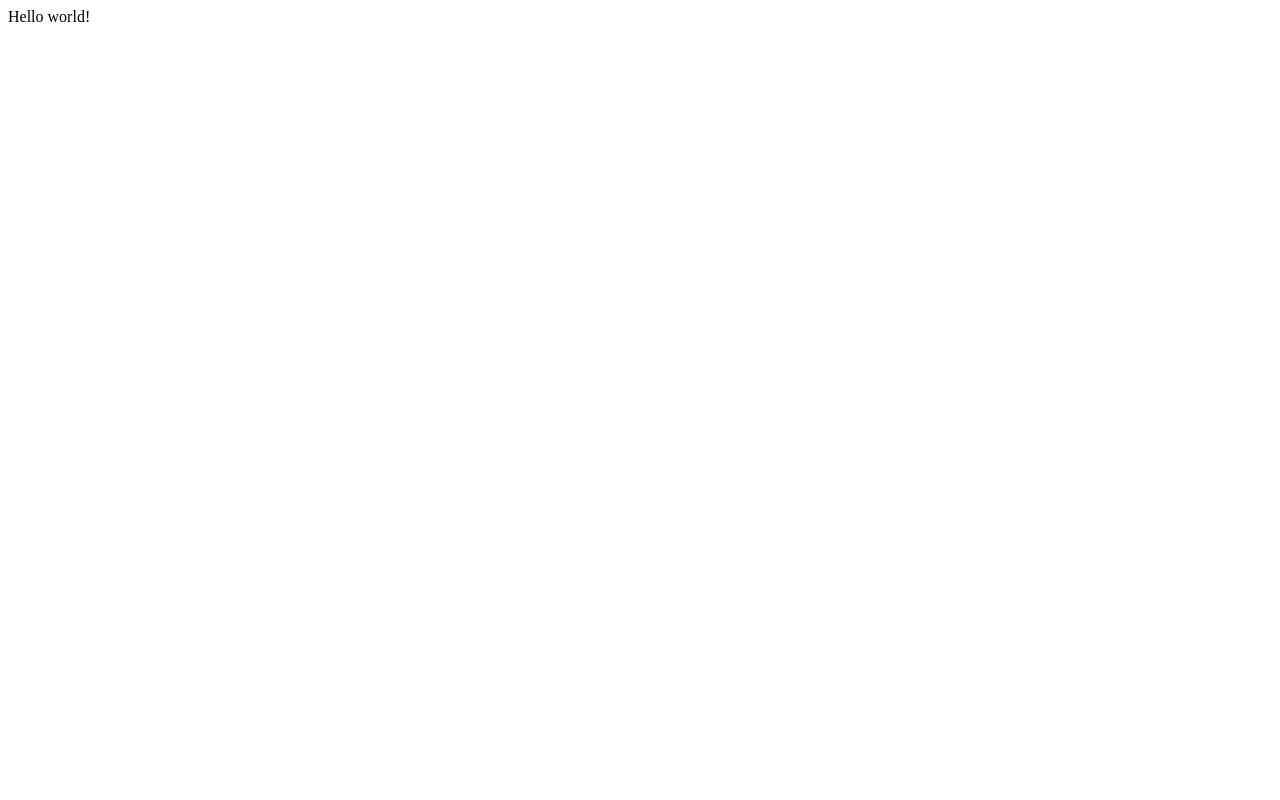
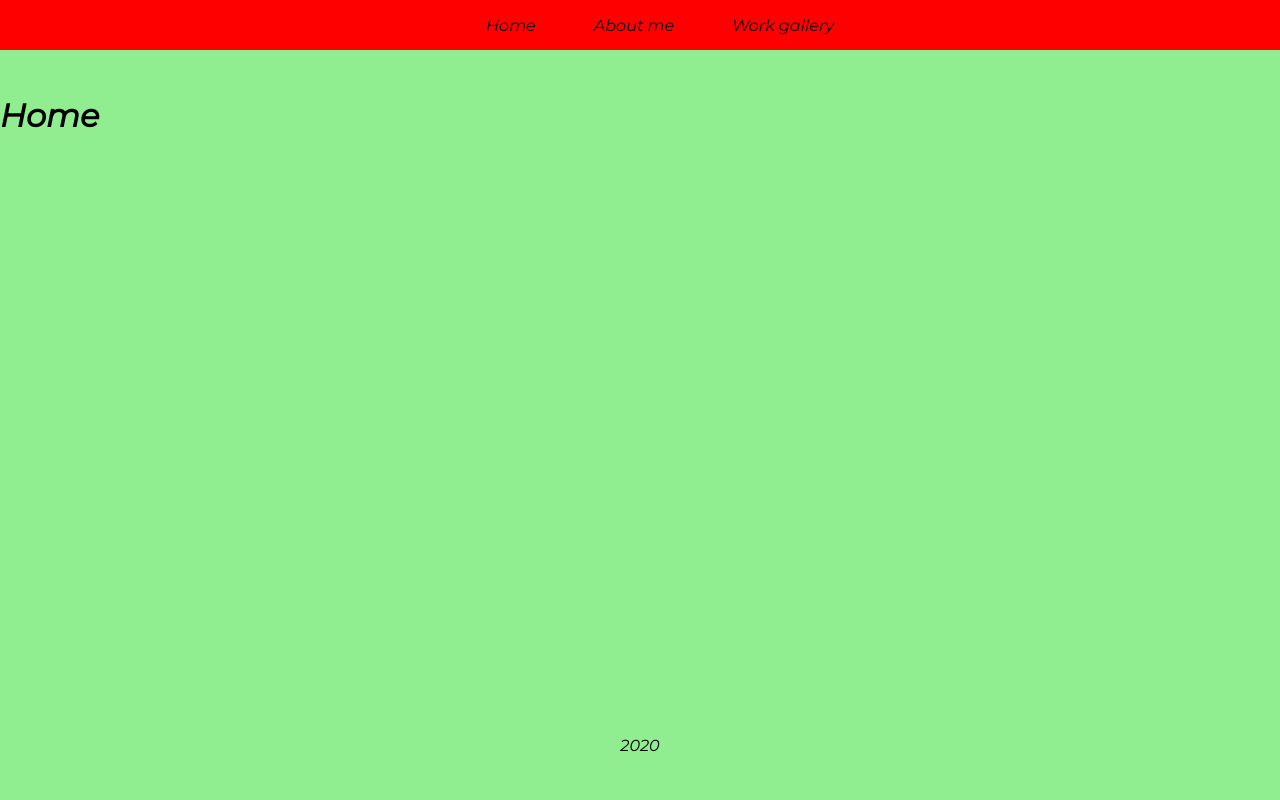
Before and after one commit to JesielPalacios/portafolio-jesiel-gatsby, a Gatsby site: page / in a window 1280 px wide. Built offline with nearby package versions, Linux system fonts and the light colour scheme; Gatsby itself is replaced by a stand-in of ours.

Commit message:
Agrega estilos y completa boceto.

```diff
--- a/gatsby-config.js
+++ b/gatsby-config.js
@@ -6,5 +6,5 @@
 
 module.exports = {
   /* Your site config here */
-  plugins: [],
+  plugins: [`gatsby-plugin-sass`],
 }
--- a/package.json
+++ b/package.json
@@ -15,8 +15,10 @@
   },
   "dependencies": {
     "gatsby": "^3.9.0",
+    "gatsby-plugin-sass": "^4.9.0",
     "react": "^17.0.1",
-    "react-dom": "^17.0.1"
+    "react-dom": "^17.0.1",
+    "sass": "^1.35.2"
   },
   "devDependencies": {
     "prettier": "2.3.2"
--- /dev/null
+++ b/src/components/container.jsx
@@ -0,0 +1,14 @@
+import React from 'react'
+import Navbar from './shared/navbar'
+import "./container.scss"
+import "../style.scss"
+
+export default function Container( { children } ) {
+  return (
+    <div className="container">
+      <Navbar />
+      {children}
+      <footer>2020</footer>
+    </div>
+  )
+}
--- /dev/null
+++ b/src/components/container.scss
@@ -0,0 +1,20 @@
+* {
+  // font-family: -apple-system, BlinkMacSystemFont, 'Segoe UI', Roboto, Oxygen, Ubuntu, Cantarell, 'Open Sans', 'Helvetica Neue', sans-serif;
+  font-family: "Montserrat", sans-serif;
+  margin: 0;
+}
+
+.container {
+  display: grid;
+  height: 100vh;
+  background-color: lightgreen;
+  grid-template-rows: 12% auto 8%;
+  .content {
+    text-align: center;
+    background-color: lightgreen;
+  }
+}
+
+footer {
+  text-align: center;
+}
--- /dev/null
+++ b/src/components/shared/navbar.js
@@ -0,0 +1,18 @@
+import React from 'react'
+import { Link } from 'gatsby'
+import "./navbar.scss"
+export default function Navbar() {
+  return (
+    <ul className="navigation">
+      <li>
+        <Link to="/">Home</Link>
+      </li>
+      <li>
+        <Link to="/about">About me</Link>
+      </li>
+      <li>
+        <Link to="/gallery">Work gallery</Link>
+      </li>
+    </ul>
+  )
+}
--- /dev/null
+++ b/src/components/shared/navbar.scss
@@ -0,0 +1,24 @@
+.navigation {
+  display: grid;
+  background-color: red;
+  height: 50px;
+  list-style: none;
+  align-items: center;
+  justify-content: center;
+  grid-template-columns: auto auto auto;
+  grid-column-gap: 3rem;
+  li {
+    a {
+      text-decoration: none;
+      padding: 5px;
+      color: black;
+      transition: all 0.6;
+      &:hover {
+        opacity: 0.7;
+        font-weight: 500;
+        color: lightslategray;
+        text-decoration: underline;
+      }
+    }
+  }
+}
--- a/src/pages/index.js
+++ b/src/pages/index.js
@@ -1,5 +1,10 @@
 import React from "react"
+import Container from "../components/container";
 
 export default function Home() {
-  return <div>Hello world!</div>
+  return (
+    <Container>
+      <h1>Home</h1>
+    </Container>
+  )
 }
--- /dev/null
+++ b/src/style.scss
@@ -0,0 +1,7 @@
+@import url("https://fonts.googleapis.com/css2?family=Montserrat:ital@1&display=swap");
+
+*,
+html,
+body {
+  margin: 0;
+}
```
Also changed, not shown: src/pages/about.js (added, +10 -0 lines), src/pages/gallery.js (added, +10 -0 lines), 1 other file.
